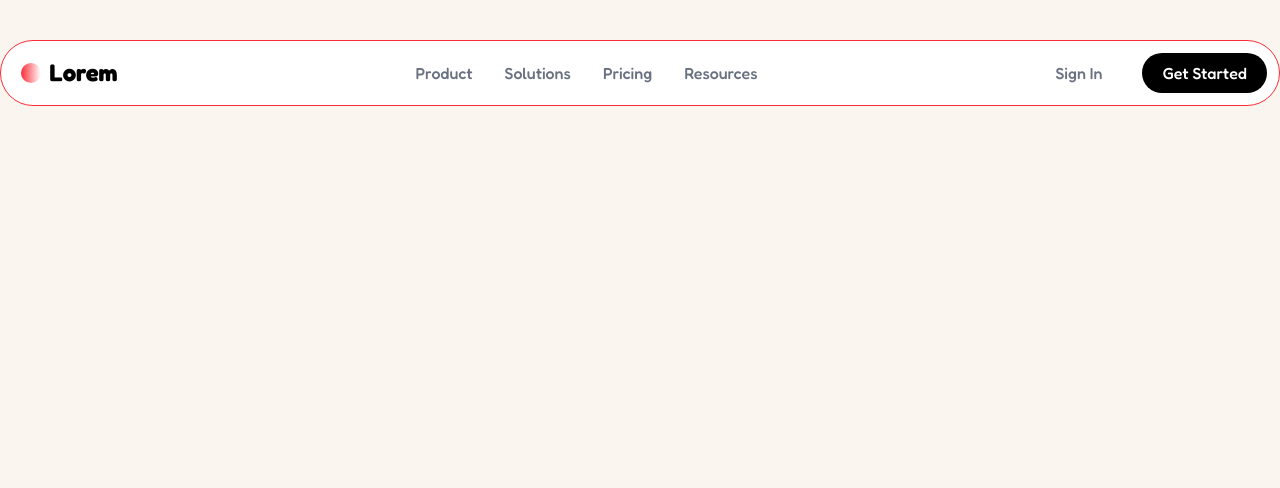
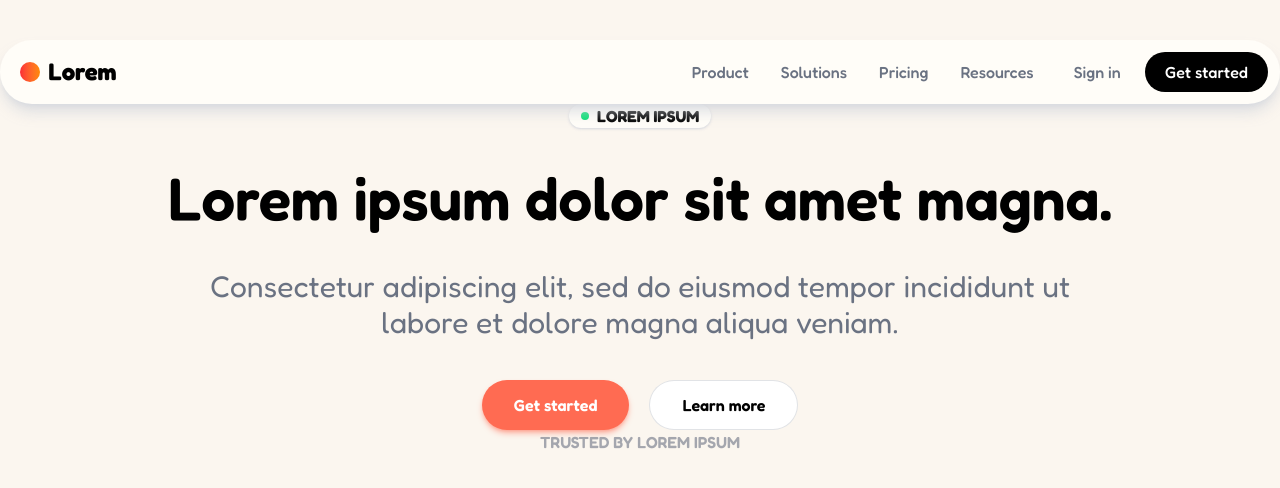
Before and after one commit to zack6yuan/clay-lp, a Next.js app in the folder my-app/: page / in a window 1280 px wide. Shown: the top 488 px of the page. Built offline with nearby package versions, Linux system fonts and the light colour scheme.

Commit message:
feat: update navbar and hero section

```diff
--- /dev/null
+++ b/my-app/app/components/AnimatedBanner.tsx
@@ -0,0 +1,7 @@
+export default function AnimatedBanner() {
+    return (
+        <div className="flex justify-center uppercase text-gray-500/60 font-semibold">
+            <p>Trusted by Lorem Ipsum</p>
+        </div>
+    )
+}
--- /dev/null
+++ b/my-app/app/components/Hero.tsx
@@ -0,0 +1,20 @@
+import HeroButtons from "./HeroButtons";
+
+export default function Hero() {
+  return (
+    <div className="flex flex-col justify-center items-center px-5 text-center">
+    <div className="flex gap-2 items-center bg-[#FFFDF8] text-black uppercase font-bold rounded-full px-3 shadow-gray-300/80 shadow-sm">
+        <div className="bg-green-400 w-2 h-2 rounded-full"></div>
+        <p>Lorem ipsum</p>
+    </div>
+      <h1 className="text-black font-semibold text-5xl md:text-6xl py-10">
+        Lorem ipsum dolor sit amet magna.
+      </h1>
+      <p className="text-gray-500 text-2xl md:text-3xl max-w-4xl">
+        Consectetur adipiscing elit, sed do eiusmod tempor incididunt ut labore
+        et dolore magna aliqua veniam.
+      </p>
+      <HeroButtons />
+    </div>
+  );
+}
--- /dev/null
+++ b/my-app/app/components/HeroButtons.tsx
@@ -0,0 +1,12 @@
+export default function HeroButtons() {
+    return (
+        <div className="mt-10 flex gap-5">
+            <button className="text-white bg-[#FF6B52] font-semibold px-8 py-3 rounded-full shadow-[#FF6B52]/50 shadow-md shadow-">
+                Get started
+            </button>
+            <button className="text-black bg-white border border-gray-500/20 font-semibold px-8 py-3 rounded-full">
+                Learn more
+            </button>
+        </div>
+    )
+}
--- a/my-app/app/components/Navbar.tsx
+++ b/my-app/app/components/Navbar.tsx
@@ -1,27 +1,106 @@
-'use client'
-import { useRouter } from 'next/navigation';
+"use client";
+
+import { useState } from "react";
+import Link from "next/link";
+import { Menu, X } from "lucide-react";
+
+const navLinks = [
+  { label: "Product", href: "/product" },
+  { label: "Solutions", href: "/solutions" },
+  { label: "Pricing", href: "/pricing" },
+  { label: "Resources", href: "/resources" },
+];
 
 export default function Navbar() {
-  const router = useRouter();
+  const [open, setOpen] = useState(false);
 
   return (
-    <nav className='w-full mx-auto max-w-7xl flex items-center justify-between pl-5 pr-3 text-black bg-white border border-red-500 p-3 rounded-full'>
-      <div className="cursor-pointer flex items-center gap-2" onClick={() => router.push("#")}>
-        <div className="h-5 w-5 bg-linear-to-r from-red-500 t rounded-full"></div>
-        <h1 className="text-2xl font-bold">Lorem</h1>
+    <nav className="relative mx-auto w-full max-w-7xl rounded-full bg-[#FFFDF8] py-3 pr-3 pl-5 text-black shadow-gray-300/80 shadow-lg">
+      <div className="flex items-center justify-between">
+        {/* Logo */}
+        <Link href="/" className="flex items-center gap-2">
+          <div className="h-5 w-5 rounded-full bg-linear-to-r from-red-500 to-orange-400" />
+          <span className="text-2xl font-bold">Lorem</span>
+        </Link>
+
+        {/* Desktop nav */}
+        <div className="hidden items-center gap-10 md:flex">
+          <ul className="flex gap-8 font-medium text-gray-500">
+            {navLinks.map((link) => (
+              <li key={link.href}>
+                <Link
+                  href={link.href}
+                  className="transition-colors hover:text-black"
+                >
+                  {link.label}
+                </Link>
+              </li>
+            ))}
+          </ul>
+
+          <div className="flex items-center gap-6 font-medium">
+            <Link
+              href="/sign-in"
+              className="text-gray-500 transition-colors hover:text-black"
+            >
+              Sign in
+            </Link>
+            <Link
+              href="/get-started"
+              className="rounded-full bg-black px-5 py-2 text-white"
+            >
+              Get started
+            </Link>
+          </div>
+        </div>
+
+        {/* Mobile toggle */}
+        <button
+          type="button"
+          onClick={() => setOpen((prev) => !prev)}
+          aria-label={open ? "Close menu" : "Open menu"}
+          aria-expanded={open}
+          className="rounded-full p-2 md:hidden"
+        >
+          {open ? (
+            <X size={20} strokeWidth={3} />
+          ) : (
+            <Menu size={20} strokeWidth={3} />
+          )}
+        </button>
       </div>
-      <div>
-        <ul className="flex gap-8 font-medium text-gray-500">
-          <li>Product</li>
-          <li>Solutions</li>
-          <li>Pricing</li>
-          <li>Resources</li>
-        </ul>
-      </div>
-      <div className="flex gap-10 font-medium">
-        <button className="text-gray-500">Sign In</button>
-        <button className="bg-black text-white px-5 py-2 rounded-full">Get Started</button>
-      </div>
+
+      {/* Mobile panel */}
+      {open && (
+        <div className="absolute top-full right-0 left-0 mt-2 rounded-3xl bg-white p-5 shadow-lg md:hidden">
+          <ul className="flex flex-col gap-4 font-medium text-gray-500">
+            {navLinks.map((link) => (
+              <li key={link.href}>
+                <Link href={link.href} onClick={() => setOpen(false)}>
+                  {link.label}
+                </Link>
+              </li>
+            ))}
+          </ul>
+
+          <div className="mt-5 flex flex-col gap-3 font-medium">
+            <Link
+              href="/sign-in"
+              onClick={() => setOpen(false)}
+              className="text-gray-500"
+            >
+              Sign in
+            </Link>
+            <Link
+              href="/get-started"
+              onClick={() => setOpen(false)}
+              className="rounded-full bg-black px-5 py-2 text-center text-white"
+            >
+              Get started
+            </Link>
+          </div>
+        </div>
+      )}
     </nav>
-  )
+  );
 }
--- a/my-app/app/page.tsx
+++ b/my-app/app/page.tsx
@@ -1,9 +1,13 @@
+import AnimatedBanner from "./components/AnimatedBanner";
+import Hero from "./components/Hero";
 import Navbar from "./components/Navbar";
 
 export default function Home() {
   return (
-    <div className="flex-col flex-1 items-center justify-center font-sans bg-[#FAF6EF] min-w-screen space-y-10 pt-10">
+    <div className="flex-col flex-1 items-center justify-center font-sans bg-[#FBF6EF] min-w-screen gap-20 pt-10">
       <Navbar />
+      <Hero />
+      <AnimatedBanner />
     </div>
   );
 }
--- a/my-app/package.json
+++ b/my-app/package.json
@@ -9,6 +9,7 @@
     "lint": "eslint"
   },
   "dependencies": {
+    "lucide-react": "^1.31.0",
     "next": "16.3.0",
     "react": "19.2.8",
     "react-dom": "19.2.8"
```
Also changed, not shown: 1 other file (tests, documents, lock files or other folders).
